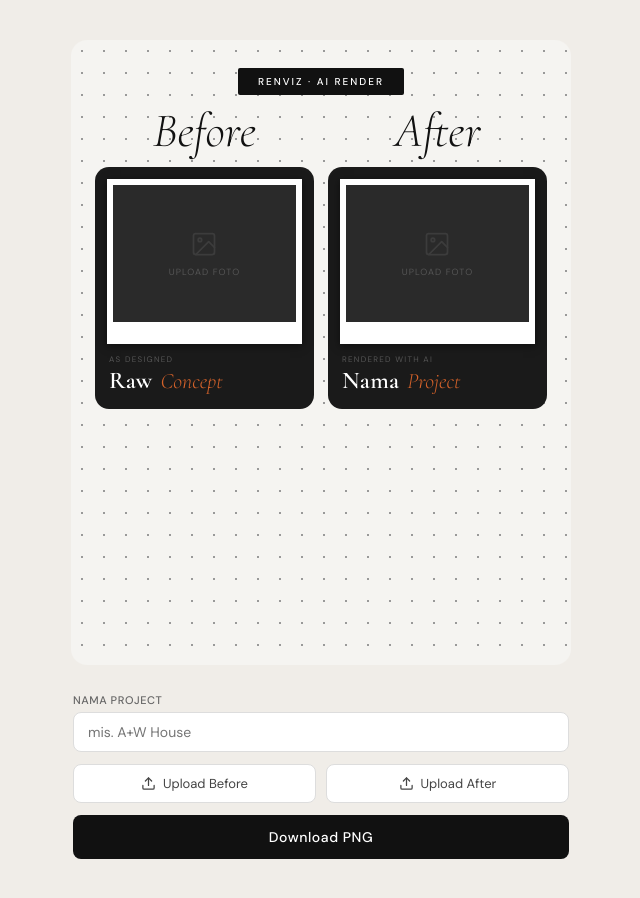
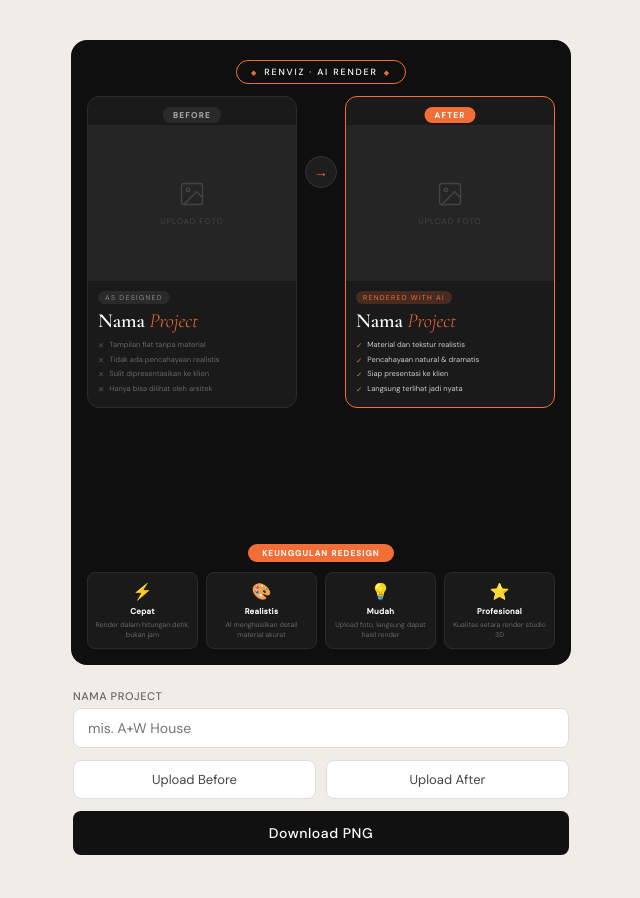
Before and after one commit to putraardhan/renviz-template, a React (Vite) app: page / in a window 1280 px wide. Shown: the top 898 px of the page, without its empty margins (319-959 px from the left). Built offline with nearby package versions, Linux system fonts and the light colour scheme.

Commit message:
redesign dark theme with keunggulan section

```diff
--- a/src/App.css
+++ b/src/App.css
@@ -2,109 +2,126 @@
 .app-shell {
   display: flex;
   flex-direction: column;
-  gap: 28px;
+  gap: 24px;
   width: 100%;
 }
 
-/* ── TEMPLATE WRAPPER ── */
+/* ── TEMPLATE ── */
 .template-wrapper {
-  position: relative;
   width: 100%;
   aspect-ratio: 4 / 5;
+  background: #0f0f0f;
   border-radius: 16px;
   overflow: hidden;
-  background: #f5f4f1;
-}
-
-.dot-grid {
-  position: absolute;
-  inset: 0;
-  background-image: radial-gradient(circle, #999 1px, transparent 1px);
-  background-size: 22px 22px;
-  pointer-events: none;
-  z-index: 0;
 }
 
 .template-inner {
-  position: relative;
-  z-index: 1;
-  padding: 28px 24px;
+  width: 100%;
+  height: 100%;
+  padding: 20px 16px 16px;
   display: flex;
   flex-direction: column;
-  align-items: center;
   gap: 12px;
+  box-sizing: border-box;
 }
 
 /* ── BRAND PILL ── */
 .brand-pill {
-  background: #111;
+  align-self: center;
+  border: 1px solid #F36E37;
   color: #fff;
   font-family: 'DM Sans', sans-serif;
-  font-size: 10px;
+  font-size: 9px;
   font-weight: 500;
   letter-spacing: 0.2em;
-  text-transform: uppercase;
-  padding: 7px 20px;
-  border-radius: 2px;
-  flex-shrink: 0;
+  padding: 5px 14px;
+  border-radius: 20px;
+  display: flex;
+  align-items: center;
+  gap: 6px;
+  white-space: nowrap;
 }
 
-/* ── BEFORE / AFTER LABELS ── */
-.label-row {
-  display: grid;
-  grid-template-columns: 1fr 1fr;
-  gap: 14px;
-  width: 100%;
-}
-
-.label-col {
-  text-align: center;
-}
-
-.label-big {
-  font-family: 'Cormorant Garamond', serif;
-  font-size: 48px;
-  font-weight: 300;
-  font-style: italic;
-  color: #111;
-  line-height: 1;
-  display: block;
+.brand-dot {
+  color: #F36E37;
+  font-size: 7px;
 }
 
 /* ── CARDS ROW ── */
 .cards-row {
   display: grid;
-  grid-template-columns: 1fr 1fr;
-  gap: 14px;
-  width: 100%;
+  grid-template-columns: 1fr auto 1fr;
+  gap: 8px;
+  align-items: start;
+  flex: 1;
+  min-height: 0;
 }
 
-/* ── DARK CARD ── */
-.dark-card {
-  background: #1a1a1a;
-  border-radius: 14px;
-  padding: 12px 12px 16px;
-  display: flex;
-  flex-direction: column;
-  gap: 10px;
-  position: relative;
-}
-
-/* ── POLAROID ── */
-.polaroid {
-  background: #fff;
-  padding: 6px 6px 22px;
-  box-shadow: 0 2px 8px rgba(0,0,0,0.5);
-}
-
-.polaroid-inner {
-  width: 100%;
-  aspect-ratio: 4 / 3;
-  background: #2a2a2a;
-  overflow: hidden;
+/* ── ARROW ── */
+.arrow-divider {
   display: flex;
   align-items: center;
   justify-content: center;
+  width: 32px;
+  height: 32px;
+  background: #1e1e1e;
+  border: 1px solid #333;
+  border-radius: 50%;
+  color: #F36E37;
+  font-size: 14px;
+  margin-top: 60px;
+  flex-shrink: 0;
+}
+
+/* ── CARD ── */
+.card {
+  background: #1a1a1a;
+  border-radius: 12px;
+  overflow: hidden;
+  display: flex;
+  flex-direction: column;
+  position: relative;
+  border: 1px solid #2a2a2a;
+}
+
+.card--after {
+  border-color: #F36E37;
+}
+
+/* ── CARD LABEL ── */
+.card-label {
+  position: absolute;
+  top: 10px;
+  left: 50%;
+  transform: translateX(-50%);
+  font-family: 'DM Sans', sans-serif;
+  font-size: 8px;
+  font-weight: 600;
+  letter-spacing: 0.18em;
+  padding: 3px 10px;
+  border-radius: 20px;
+  z-index: 2;
+  white-space: nowrap;
+}
+
+.card-label--before {
+  background: #2a2a2a;
+  color: #aaa;
+}
+
+.card-label--after {
+  background: #F36E37;
+  color: #fff;
+}
+
+/* ── IMAGE SLOT ── */
+.img-slot {
+  width: 100%;
+  aspect-ratio: 4 / 3;
+  background: #252525;
+  position: relative;
+  overflow: hidden;
+  margin-top: 28px;
 }
 
 .slot-img {
@@ -115,94 +132,180 @@
 }
 
 .slot-placeholder {
+  width: 100%;
+  height: 100%;
   display: flex;
   flex-direction: column;
   align-items: center;
+  justify-content: center;
   gap: 8px;
-  color: #4a4a4a;
-}
-
-.slot-placeholder svg {
-  opacity: 0.6;
+  color: #444;
 }
 
 .slot-placeholder span {
-  font-size: 9px;
+  font-size: 8px;
   letter-spacing: 0.12em;
   text-transform: uppercase;
   font-family: 'DM Sans', sans-serif;
-  color: #555;
 }
 
-/* ── PROJECT BLOCK ── */
-.project-block {
-  display: flex;
-  flex-direction: column;
-  gap: 2px;
-  padding: 0 2px;
-  flex-shrink: 0;
-}
-
-.project-eyebrow {
-  font-size: 8px;
-  color: #555;
-  letter-spacing: 0.16em;
-  text-transform: uppercase;
-  font-family: 'DM Sans', sans-serif;
-  font-weight: 400;
-  margin-bottom: 2px;
-  display: block;
-}
-
-.project-name-line {
-  display: flex;
-  align-items: baseline;
-  gap: 8px;
-  flex-wrap: wrap;
-}
-
-.project-first {
-  font-family: 'Cormorant Garamond', serif;
-  font-size: 24px;
-  font-weight: 600;
-  font-style: normal;
-  color: #fff;
-  line-height: 1.05;
-  letter-spacing: 0.01em;
-}
-
-.project-rest {
-  font-family: 'Cormorant Garamond', serif;
-  font-size: 22px;
-  font-weight: 300;
-  font-style: italic;
-  color: #D4622A;
-  line-height: 1.05;
-}
-
-/* ── REMOVE BUTTON ── */
 .remove-btn {
   position: absolute;
-  top: 8px;
-  right: 10px;
-  background: rgba(255,255,255,0.12);
+  top: 6px;
+  right: 6px;
+  background: rgba(0,0,0,0.5);
   border: none;
   color: #aaa;
-  width: 20px;
-  height: 20px;
+  width: 18px;
+  height: 18px;
   border-radius: 50%;
-  font-size: 14px;
-  line-height: 1;
+  font-size: 13px;
   cursor: pointer;
   display: flex;
   align-items: center;
   justify-content: center;
-  transition: background 0.15s;
+  z-index: 3;
 }
 
-.remove-btn:hover {
-  background: rgba(255,255,255,0.22);
+/* ── CARD BODY ── */
+.card-body {
+  padding: 10px 10px 12px;
+  display: flex;
+  flex-direction: column;
+  gap: 4px;
+}
+
+.card-eyebrow {
+  font-family: 'DM Sans', sans-serif;
+  font-size: 7px;
+  letter-spacing: 0.18em;
+  text-transform: uppercase;
+  padding: 2px 7px;
+  border-radius: 10px;
+  display: inline-block;
+  align-self: flex-start;
+}
+
+.card-eyebrow--before {
+  background: #2a2a2a;
+  color: #888;
+}
+
+.card-eyebrow--after {
+  background: rgba(243,110,55,0.2);
+  color: #F36E37;
+}
+
+.card-title {
+  font-family: 'Cormorant Garamond', serif;
+  font-size: 20px;
+  line-height: 1.1;
+  margin-top: 2px;
+}
+
+.card-title-first {
+  font-weight: 700;
   color: #fff;
+}
+
+.card-title-rest {
+  font-weight: 300;
+  font-style: italic;
+  color: #F36E37;
+}
+
+/* ── POINT LIST ── */
+.point-list {
+  list-style: none;
+  margin: 0;
+  padding: 0;
+  display: flex;
+  flex-direction: column;
+  gap: 3px;
+  margin-top: 4px;
+}
+
+.point-item {
+  font-family: 'DM Sans', sans-serif;
+  font-size: 7.5px;
+  display: flex;
+  align-items: flex-start;
+  gap: 5px;
+  line-height: 1.4;
+}
+
+.point-item--before {
+  color: #666;
+}
+
+.point-item--after {
+  color: #ccc;
+}
+
+.point-icon {
+  flex-shrink: 0;
+  margin-top: 1px;
+}
+
+.point-item--before .point-icon { color: #555; }
+.point-item--after .point-icon { color: #F36E37; }
+
+/* ── KEUNGGULAN ── */
+.keunggulan-section {
+  display: flex;
+  flex-direction: column;
+  align-items: center;
+  gap: 10px;
+  flex-shrink: 0;
+}
+
+.keunggulan-pill {
+  background: #F36E37;
+  color: #fff;
+  font-family: 'DM Sans', sans-serif;
+  font-size: 8px;
+  font-weight: 600;
+  letter-spacing: 0.16em;
+  padding: 4px 14px;
+  border-radius: 20px;
+}
+
+.keunggulan-row {
+  display: grid;
+  grid-template-columns: repeat(4, 1fr);
+  gap: 8px;
+  width: 100%;
+}
+
+.keunggulan-item {
+  background: #1a1a1a;
+  border: 1px solid #2a2a2a;
+  border-radius: 8px;
+  padding: 8px 6px;
+  display: flex;
+  flex-direction: column;
+  align-items: center;
+  gap: 4px;
+  text-align: center;
+}
+
+.keunggulan-icon {
+  font-size: 16px;
+}
+
+.keunggulan-title {
+  font-family: 'DM Sans', sans-serif;
+  font-size: 8px;
+  font-weight: 600;
+  color: #fff;
+  letter-spacing: 0.04em;
+}
+
+.keunggulan-desc {
+  font-family: 'DM Sans', sans-serif;
+  font-size: 7px;
+  color: #666;
+  line-height: 1.4;
 }
 
 /* ── CONTROLS ── */
@@ -237,12 +340,9 @@
   background: #fff;
   color: #111;
   outline: none;
-  transition: border-color 0.15s;
 }
 
-.ctrl-input:focus {
-  border-color: #999;
-}
+.ctrl-input:focus { border-color: #999; }
 
 .ctrl-uploads {
   display: grid;
@@ -251,26 +351,17 @@
 }
 
 .upload-btn {
-  display: flex;
-  align-items: center;
-  justify-content: center;
-  gap: 7px;
   padding: 10px 14px;
   font-size: 13px;
   font-family: 'DM Sans', sans-serif;
-  font-weight: 400;
   border: 1px solid #ddd;
   border-radius: 8px;
   background: #fff;
   color: #444;
   cursor: pointer;
-  transition: border-color 0.15s, background 0.15s;
 }
 
-.upload-btn:hover {
-  border-color: #bbb;
-  background: #fafafa;
-}
+.upload-btn:hover { border-color: #bbb; background: #fafafa; }
 
 .download-btn {
   width: 100%;
@@ -284,14 +375,7 @@
   border: none;
   border-radius: 8px;
   cursor: pointer;
-  transition: opacity 0.15s;
 }
 
-.download-btn:hover {
-  opacity: 0.85;
-}
-
-.download-btn.loading {
-  opacity: 0.5;
-  cursor: not-allowed;
-}
+.download-btn:hover { opacity: 0.85; }
+.download-btn.loading { opacity: 0.5; cursor: not-allowed; }
--- a/src/App.jsx
+++ b/src/App.jsx
@@ -2,7 +2,28 @@ import { useState, useRef, useCallback } from 'react'
 import domtoimage from 'dom-to-image-more'
 import './App.css'
 
-function UploadSlot({ label, image, onUpload, inputRef, projectFirst, projectRest }) {
+const BEFORE_POINTS = [
+  'Tampilan flat tanpa material',
+  'Tidak ada pencahayaan realistis',
+  'Sulit dipresentasikan ke klien',
+  'Hanya bisa dilihat oleh arsitek',
+]
+
+const AFTER_POINTS = [
+  'Material dan tekstur realistis',
+  'Pencahayaan natural & dramatis',
+  'Siap presentasi ke klien',
+  'Langsung terlihat jadi nyata',
+]
+
+const KEUNGGULAN = [
+  { icon: '⚡', title: 'Cepat', desc: 'Render dalam hitungan detik, bukan jam' },
+  { icon: '🎨', title: 'Realistis', desc: 'AI menghasilkan detail material akurat' },
+  { icon: '💡', title: 'Mudah', desc: 'Upload foto, langsung dapat hasil render' },
+  { icon: '⭐', title: 'Profesional', desc: 'Kualitas setara render studio 3D' },
+]
+
+function ImageSlot({ label, image, onUpload, inputRef }) {
   const handleClick = () => inputRef.current?.click()
   const handleDrop = (e) => {
     e.preventDefault()
@@ -15,73 +36,32 @@ function UploadSlot({ label, image, onUpload, inputRef, projectFirst, projectRes
     reader.onload = (ev) => onUpload(ev.target.result)
     reader.readAsDataURL(file)
   }
-  const handleChange = (e) => {
-    const file = e.target.files[0]
-    if (file) processFile(file)
-  }
 
   return (
     <div
-      className="dark-card"
+      className={`img-slot ${label === 'after' ? 'img-slot--after' : ''}`}
       onClick={!image ? handleClick : undefined}
       onDrop={handleDrop}
       onDragOver={handleDragOver}
       style={{ cursor: image ? 'default' : 'pointer' }}
     >
-      <div className="polaroid">
-        <div className="polaroid-inner">
       {image ? (
+        <>
           <img src={image} alt={label} className="slot-img" />
+          <button className="remove-btn" onClick={(e) => { e.stopPropagation(); onUpload(null) }}>×</button>
+        </>
       ) : (
         <div className="slot-placeholder">
-              <svg width="28" height="28" viewBox="0 0 24 24" fill="none" stroke="currentColor" strokeWidth="1.5" strokeLinecap="round" strokeLinejoin="round">
+          <svg width="28" height="28" viewBox="0 0 24 24" fill="none" stroke="currentColor" strokeWidth="1.2" strokeLinecap="round" strokeLinejoin="round">
             <rect x="3" y="3" width="18" height="18" rx="2" />
             <circle cx="8.5" cy="8.5" r="1.5" />
             <polyline points="21 15 16 10 5 21" />
           </svg>
-              <span>Upload foto</span>
+          <span>Upload Foto</span>
         </div>
       )}
-        </div>
-      </div>
-
-      {label === 'After' && (
-        <div className="project-block">
-          <span className="project-eyebrow">Rendered with AI</span>
-          <div className="project-name-line">
-            <span className="project-first">{projectFirst}</span>
-            {projectRest && <span className="project-rest">{projectRest}</span>}
-          </div>
-        </div>
-      )}
-
-      {label === 'Before' && (
-        <div className="project-block">
-          <span className="project-eyebrow">As Designed</span>
-          <div className="project-name-line">
-            <span className="project-first">Raw</span>
-            <span className="project-rest">Concept</span>
-          </div>
-        </div>
-      )}
-
-      {image && (
-        <button
-          className="remove-btn"
-          onClick={(e) => { e.stopPropagation(); onUpload(null) }}
-          title="Hapus foto"
-        >
-          ×
-        </button>
-      )}
-
-      <input
-        ref={inputRef}
-        type="file"
-        accept="image/*"
-        style={{ display: 'none' }}
-        onChange={handleChange}
-      />
+      <input ref={inputRef} type="file" accept="image/*" style={{ display: 'none' }}
+        onChange={(e) => { const f = e.target.files[0]; if (f) processFile(f) }} />
     </div>
   )
 }
@@ -97,29 +77,22 @@ export default function App() {
   const templateRef = useRef(null)
 
   const displayProject = projectName.trim() || 'Nama Project'
-
-  const splitProject = () => {
   const words = displayProject.split(' ')
-    if (words.length === 1) return { first: words[0], rest: '' }
-    return { first: words[0], rest: words.slice(1).join(' ') }
-  }
-  const { first, rest } = splitProject()
+  const projFirst = words[0]
+  const projRest = words.slice(1).join(' ')
 
   const handleDownload = useCallback(async () => {
     if (!templateRef.current) return
     setDownloading(true)
     try {
-      const dataUrl = await domtoimage.toPng(templateRef.current, {
-        width: templateRef.current.offsetWidth * 3,
-        height: templateRef.current.offsetHeight * 3,
-        style: {
-          transform: `scale(3)`,
-          transformOrigin: 'top left',
-        }
+      const el = templateRef.current
+      const dataUrl = await domtoimage.toPng(el, {
+        width: el.offsetWidth * 3,
+        height: el.offsetHeight * 3,
+        style: { transform: 'scale(3)', transformOrigin: 'top left' }
       })
       const link = document.createElement('a')
-      const slug = displayProject.toLowerCase().replace(/\s+/g, '-')
-      link.download = `renviz-${slug}.png`
+      link.download = `renviz-${displayProject.toLowerCase().replace(/\s+/g, '-')}.png`
       link.href = dataUrl
       link.click()
     } catch (err) {
@@ -132,72 +105,97 @@ export default function App() {
   return (
     <div className="app-shell">
 
-      <div className="template-wrapper" id="rv-template" ref={templateRef}>
-        <div className="dot-grid" />
-
+      {/* ── TEMPLATE ── */}
+      <div className="template-wrapper" ref={templateRef}>
         <div className="template-inner">
 
-          <div className="brand-pill">Renviz · AI Render</div>
+          {/* Brand pill */}
+          <div className="brand-pill">
+            <span className="brand-dot">◆</span> RENVIZ · AI RENDER <span className="brand-dot">◆</span>
+          </div>
 
-          <div className="label-row">
-            <div className="label-col">
-              <span className="label-big">Before</span>
+          {/* Cards */}
+          <div className="cards-row">
+
+            {/* BEFORE card */}
+            <div className="card card--before">
+              <div className="card-label card-label--before">BEFORE</div>
+              <ImageSlot label="before" image={beforeImage} onUpload={setBeforeImage} inputRef={beforeInputRef} />
+              <div className="card-body">
+                <div className="card-eyebrow card-eyebrow--before">AS DESIGNED</div>
+                <div className="card-title">
+                  <span className="card-title-first">{projFirst}</span>
+                  {projRest && <span className="card-title-rest"> {projRest}</span>}
                 </div>
-            <div className="label-col">
-              <span className="label-big">After</span>
+                <ul className="point-list">
+                  {BEFORE_POINTS.map((p, i) => (
+                    <li key={i} className="point-item point-item--before">
+                      <span className="point-icon">✕</span> {p}
+                    </li>
+                  ))}
+                </ul>
               </div>
             </div>
 
-          <div className="cards-row">
-            <UploadSlot
-              label="Before"
-              image={beforeImage}
-              onUpload={setBeforeImage}
-              inputRef={beforeInputRef}
-              projectFirst={first}
-              projectRest={rest}
-            />
-            <UploadSlot
-              label="After"
-              image={afterImage}
-              onUpload={setAfterImage}
-              inputRef={afterInputRef}
-              projectFirst={first}
-              projectRest={rest}
-            />
+            {/* Arrow */}
+            <div className="arrow-divider">→</div>
+
+            {/* AFTER card */}
+            <div className="card card--after">
+              <div className="card-label card-label--after">AFTER</div>
+              <ImageSlot label="after" image={afterImage} onUpload={setAfterImage} inputRef={afterInputRef} />
+              <div className="card-body">
+                <div className="card-eyebrow card-eyebrow--after">RENDERED WITH AI</div>
+                <div className="card-title">
+                  <span className="card-title-first">{projFirst}</span>
+                  {projRest && <span className="card-title-rest"> {projRest}</span>}
+                </div>
+                <ul className="point-list">
+                  {AFTER_POINTS.map((p, i) => (
+                    <li key={i} className="point-item point-item--after">
+                      <span className="point-icon">✓</span> {p}
+                    </li>
+                  ))}
+                </ul>
+              </div>
+            </div>
+
+          </div>
+
+          {/* Keunggulan */}
+          <div className="keunggulan-section">
+            <div className="keunggulan-pill">KEUNGGULAN REDESIGN</div>
+            <div className="keunggulan-row">
+              {KEUNGGULAN.map((k, i) => (
+                <div key={i} className="keunggulan-item">
+                  <div className="keunggulan-icon">{k.icon}</div>
+                  <div className="keunggulan-title">{k.title}</div>
+                  <div className="keunggulan-desc">{k.desc}</div>
+                </div>
+              ))}
+            </div>
           </div>
 
         </div>
       </div>
 
+      {/* ── CONTROLS ── */}
       <div className="controls">
         <div className="ctrl-group">
           <label className="ctrl-label">Nama Project</label>
-          <input
-            className="ctrl-input"
-            type="text"
-            value={projectName}
-            onChange={(e) => setProjectName(e.target.value)}
-            placeholder="mis. A+W House"
-          />
+          <input className="ctrl-input" type="text" value={projectName}
+            onChange={(e) => setProjectName(e.target.value)} placeholder="mis. A+W House" />
         </div>
-
         <div className="ctrl-uploads">
           <button className="upload-btn" onClick={() => beforeInputRef.current?.click()}>
-            <svg width="15" height="15" viewBox="0 0 24 24" fill="none" stroke="currentColor" strokeWidth="2" strokeLinecap="round" strokeLinejoin="round"><path d="M21 15v4a2 2 0 0 1-2 2H5a2 2 0 0 1-2-2v-4"/><polyline points="17 8 12 3 7 8"/><line x1="12" y1="3" x2="12" y2="15"/></svg>
             {beforeImage ? '✓ Before uploaded' : 'Upload Before'}
           </button>
           <button className="upload-btn" onClick={() => afterInputRef.current?.click()}>
-            <svg width="15" height="15" viewBox="0 0 24 24" fill="none" stroke="currentColor" strokeWidth="2" strokeLinecap="round" strokeLinejoin="round"><path d="M21 15v4a2 2 0 0 1-2 2H5a2 2 0 0 1-2-2v-4"/><polyline points="17 8 12 3 7 8"/><line x1="12" y1="3" x2="12" y2="15"/></svg>
             {afterImage ? '✓ After uploaded' : 'Upload After'}
           </button>
         </div>
-
-        <button
-          className={`download-btn ${downloading ? 'loading' : ''}`}
-          onClick={handleDownload}
-          disabled={downloading}
-        >
+        <button className={`download-btn ${downloading ? 'loading' : ''}`}
+          onClick={handleDownload} disabled={downloading}>
           {downloading ? 'Generating...' : 'Download PNG'}
         </button>
       </div>
```
Lines whose indentation alone changed are shown as unchanged.
